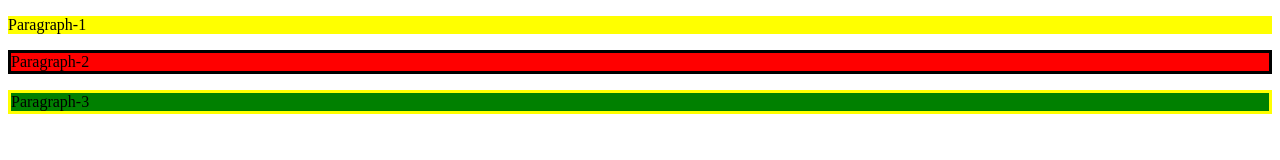
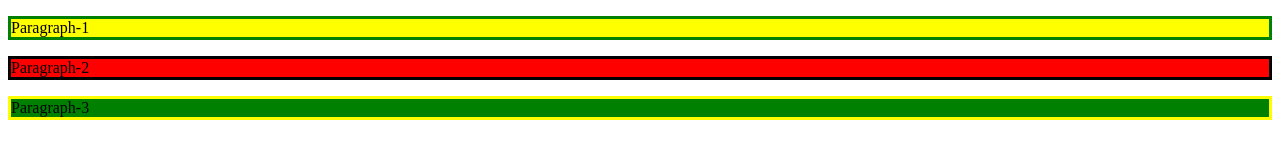
Before and after one commit to acciojob/id-color-student-nutanmaldal, a website: page main.html in a window 1280 px wide. Drawn offline with Linux system fonts and the light colour scheme.

Commit message:
created a submission

```diff
--- a/styles.css
+++ b/styles.css
@@ -2,7 +2,7 @@
 #yellow {
 	background:yellow;
 	border-width:1px;
-    bolder-color:solid green;
+    border:solid green;
 }
 #red {
 	background:red;
```
